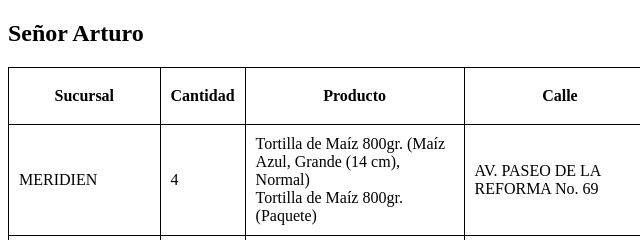
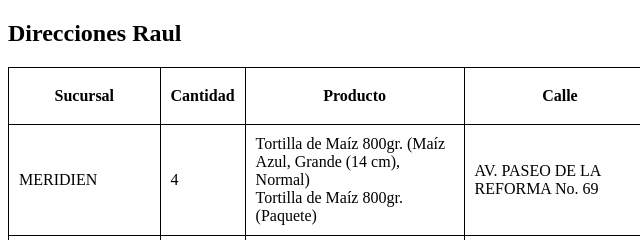
Before and after one commit to AyalaAx3l/Ruta-1, a plain HTML site: page index.html in a window 1280 px wide. Shown: the top 240 px of the page, 0-640 px from the left. Drawn offline with Linux system fonts and the light colour scheme.

Commit message:
Actualización

```diff
--- a/index.html
+++ b/index.html
@@ -15,7 +15,7 @@
      </style>
 </head>
 <body>
-    <h2>Señor Arturo</h2>
+    <h2>Direcciones Raul</h2>
 
    <div id="container"></div>
     <script>
```
